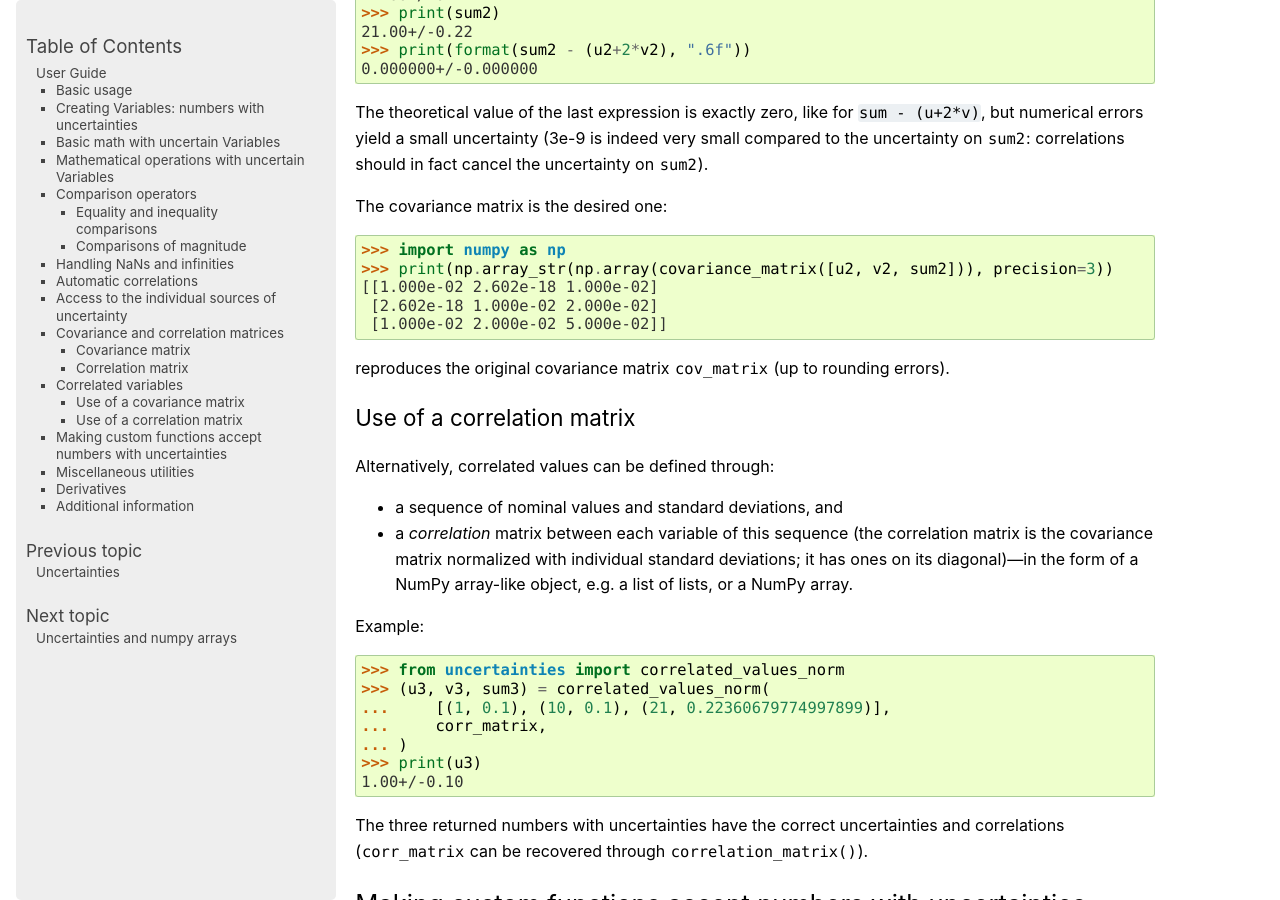
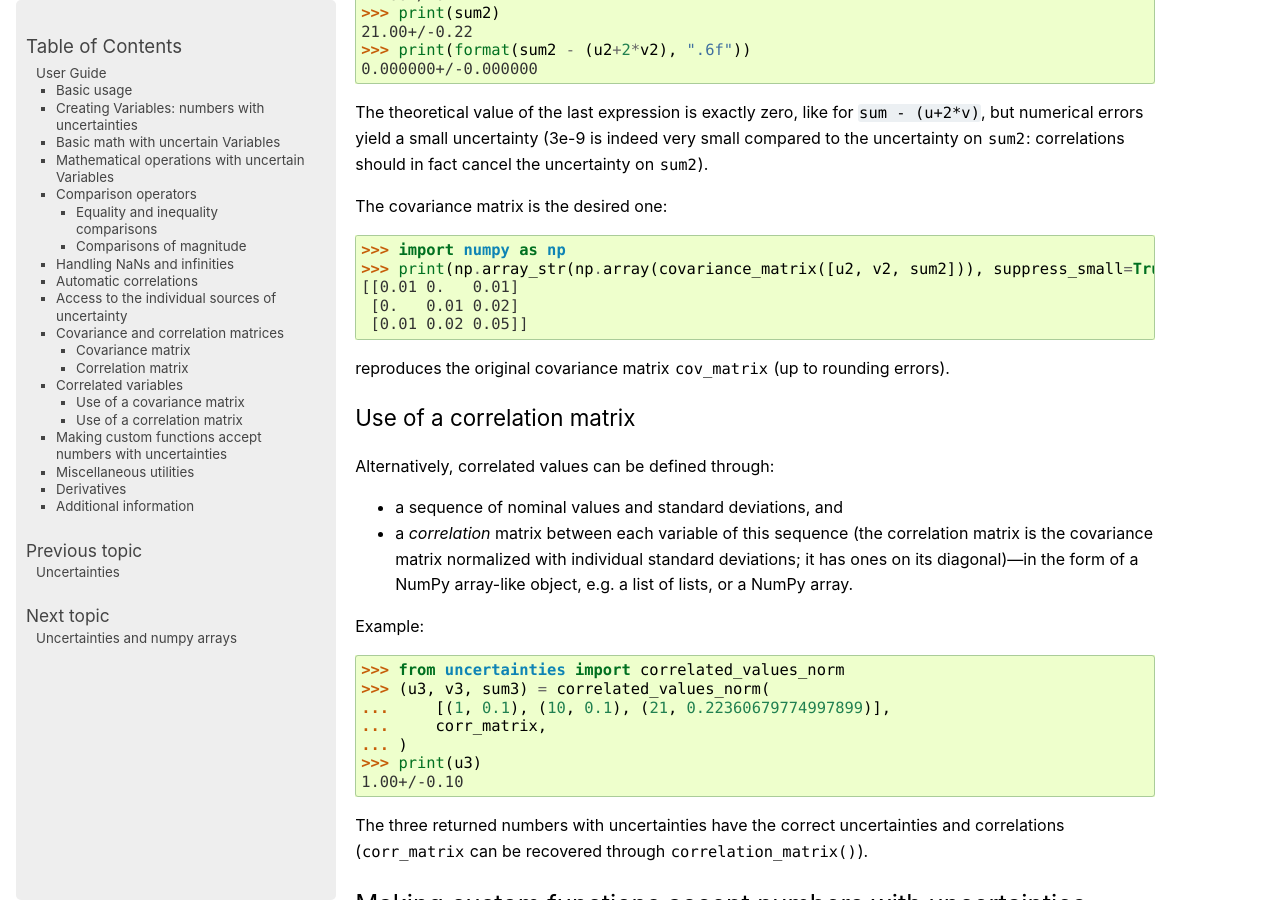
Before and after one commit to lmfit/uncertainties, a Sphinx documentation site: the page built from doc/user_guide.rst, in a window 1280 px wide and 900 px high, scrolled down 7272 px. Built offline with Sphinx 7.4.7, drawn with Linux system fonts in a browser that asks for light colours; pages that are not in the unit, such as notebooks, are missing from menus; the version number could not be read and is left out.

Commit message:
suprress_small

```diff
--- a/doc/user_guide.rst
+++ b/doc/user_guide.rst
@@ -438,10 +438,10 @@ correlations should in fact cancel the uncertainty on :data:`sum2`).
 The covariance matrix is the desired one:
 
 >>> import numpy as np
->>> print(np.array_str(np.array(covariance_matrix([u2, v2, sum2])), precision=3))
-[[1.000e-02 2.602e-18 1.000e-02]
- [2.602e-18 1.000e-02 2.000e-02]
- [1.000e-02 2.000e-02 5.000e-02]]
+>>> print(np.array_str(np.array(covariance_matrix([u2, v2, sum2])), suppress_small=True))
+[[0.01 0.   0.01]
+ [0.   0.01 0.02]
+ [0.01 0.02 0.05]]
 
 reproduces the original covariance matrix :data:`cov_matrix` (up to
 rounding errors).
```
